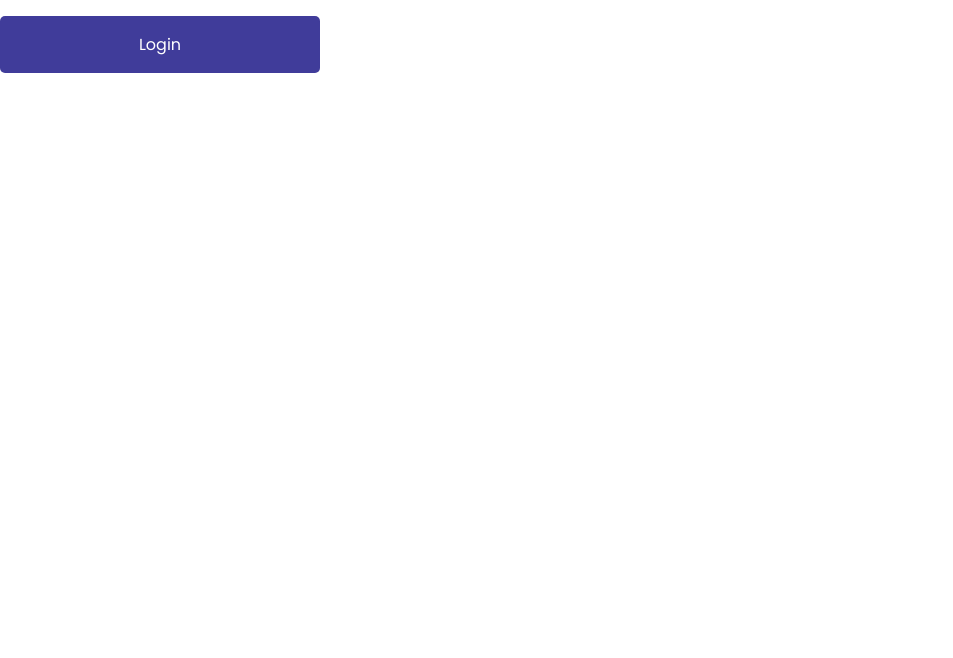
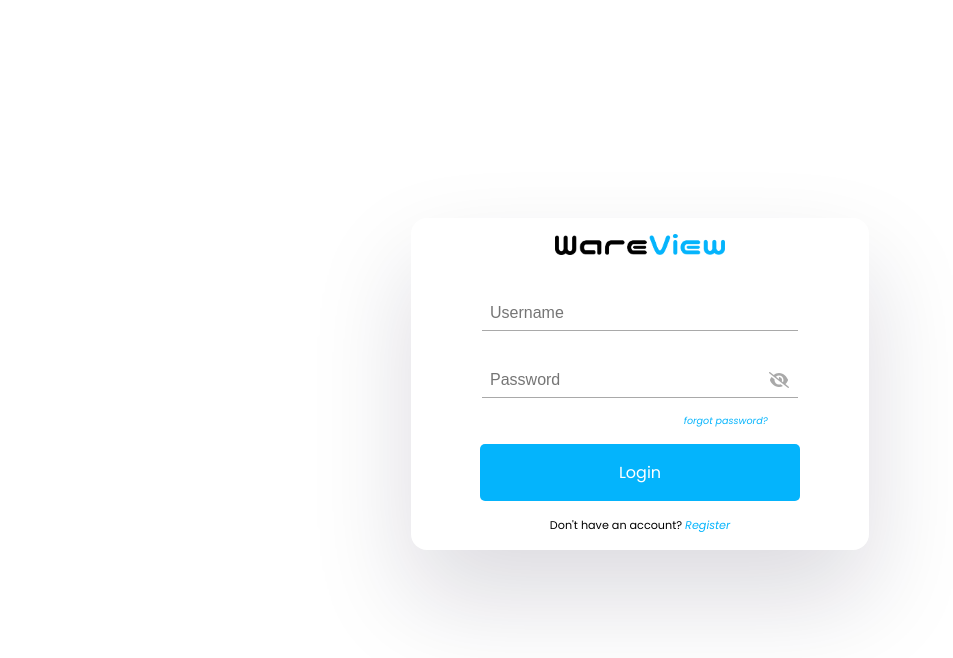
Before and after one commit to covenantcodes/Product-Management-System, a React (Vite) app: page / in a window 1280 px wide. Shown: the top 658 px of the page, without its empty margins (0-953 px from the left). Built offline with nearby package versions, Linux system fonts and the light colour scheme; a web font is replaced by a local one.

Commit message:
Added Login Page

```diff
--- a/package.json
+++ b/package.json
@@ -10,6 +10,12 @@
     "preview": "vite preview"
   },
   "dependencies": {
+    "@fortawesome/fontawesome-free": "^6.5.1",
+    "@fortawesome/fontawesome-svg-core": "^6.5.1",
+    "@fortawesome/free-brands-svg-icons": "^6.5.1",
+    "@fortawesome/free-regular-svg-icons": "^6.5.1",
+    "@fortawesome/free-solid-svg-icons": "^6.5.1",
+    "@fortawesome/react-fontawesome": "^0.2.0",
     "react": "^18.2.0",
     "react-dom": "^18.2.0"
   },
--- a/src/App.tsx
+++ b/src/App.tsx
@@ -1,23 +1,10 @@
 import './App.css'
-import CustomButton from './Custom/Button/Button'
+import Login from './Auth/Login'
 
 const App = () => {
   return (
     <div>
-          <CustomButton
-            border="none"
-            color="white"
-            padding="1rem"
-            onClick={() => {console.log("Login")} }
-            radius="5px"
-            label="Login"
-            bgcolor="var(--primary-color)"
-            width="320px"
-            fontFamily="var(--main-font)"
-            fontSize="1rem"
-            marginTop="1rem"
-            cursor="pointer"
-          />
+          <Login/>
     </div>
   )
 }
--- /dev/null
+++ b/src/Auth/Login.css
@@ -0,0 +1,84 @@
+.main-container {
+  padding: 2rem;
+  display: flex;
+  align-items: center;
+  justify-content: center;
+  height: 88vh;
+}
+
+.login-container {
+  border-radius: 1rem;
+  width: 35%;
+  padding: 1rem;
+  display: flex;
+  flex-direction: column;
+  align-items: center;
+  justify-content: center;
+  box-shadow: rgba(17, 12, 46, 0.15) 0px 48px 100px 0px;
+}
+
+.welcome-text {
+  font-size: var(--heading-one-size);
+  font-weight: var(--heading-one-weight);
+  font-family: var(--heading-one);
+}
+
+.logo-container {
+  display: flex;
+  align-items: center;
+  justify-content: center;
+}
+
+.logo-container img {
+  width: 40%;
+}
+
+.error-text {
+  color: red;
+  font-size: 0.8rem;
+  font-style: italic;
+  display: flex;
+  text-align: center;
+}
+
+.error-text.success {
+  color: rgb(3, 185, 3);
+}
+
+.password-input-container {
+  display: flex;
+  align-items: center;
+  justify-content: center;
+}
+
+.eyeIcon {
+  cursor: pointer;
+  margin-left: -1.8rem;
+  color: var(--primary-color);
+}
+
+.eyeSlash {
+  cursor: pointer;
+  margin-left: -1.8rem;
+  color: var(--custom-grey);
+}
+
+.forgot-password-container {
+  text-align: right;
+  font-size: 0.6rem;
+  font-style: italic;
+  width: 60%;
+  color: var(--primary-color);
+  cursor: pointer;
+}
+
+.cta-register {
+  padding-top: 1rem;
+  font-size: 0.7rem;
+}
+
+.cta-register span {
+  color: var(--primary-color);
+  cursor: pointer;
+  font-style: italic;
+}
--- a/src/Auth/Login.tsx
+++ b/src/Auth/Login.tsx
@@ -1,10 +1,102 @@
+import { useState } from "react";
+import "./Login.css";
+import "../Custom/Input/CustomInput.css";
+import CustomButton from "../Custom/Button/Button";
+import { FontAwesomeIcon } from "@fortawesome/react-fontawesome";
+import { faEye } from "@fortawesome/free-solid-svg-icons";
+import { faEyeSlash } from "@fortawesome/free-solid-svg-icons";
+// import loadingGif from "../../img/loader.gif";
+const Login = () => {
+  const [isEye, setIsEye] = useState(true);
+  const [username, setUsername] = useState("");
+  const [password, setPassword] = useState("");
+  // const [message, setMessage] = useState("");
+  // const [isLoading, setIsLoading] = useState(false);
 
-const Login = () => {
+  const handleIconClick = () => {
+    setIsEye((prevIsEye) => !prevIsEye);
+  };
+
+  const onChangeUsername = (e: React.ChangeEvent<HTMLInputElement>) => {
+    const username = e.target.value;
+    setUsername(username);
+  };
+
+  const onChangePassword = (e: React.ChangeEvent<HTMLInputElement>) => {
+    const password = e.target.value;
+    setPassword(password);
+  };
   return (
     <div>
+      <div className="main-container">
+        <div className="login-container">
+          <div className="logo-container">
+            <img src="../../img/logo.png" alt="" />
+          </div>
+          <p className="error-text"></p>
+          <div className="custom-input">
+            <input
+              type="text"
+              placeholder="Username"
+              autoComplete="off"
+              onChange={onChangeUsername}
+              value={username}
+              required
+            />
+          </div>
 
+          <div className="password-input-container custom-input">
+            <input
+              type={isEye ? "password" : "text"}
+              placeholder="Password"
+              id="password"
+              onChange={onChangePassword}
+              value={password}
+              required
+            />
+            <div className="eyeIcon-container" onClick={handleIconClick}>
+              {isEye ? (
+                <FontAwesomeIcon className="eyeSlash" icon={faEyeSlash} />
+              ) : (
+                <FontAwesomeIcon className="eyeIcon" icon={faEye} />
+              )}
+            </div>
+          </div>
+
+          <div className="forgot-password-container">forgot password?</div>
+
+          <CustomButton
+            border="none"
+            color="white"
+            padding="1rem"
+            onClick={() => {
+              console.log("Login");
+            }}
+            radius="5px"
+            label="Login"
+            bgcolor="var(--primary-color)"
+            width="320px"
+            fontFamily="var(--main-font)"
+            fontSize="1rem"
+            marginTop="1rem"
+            cursor="pointer"
+          />
+
+          <div className="cta-register">
+            Don't have an account? <span>Register</span>{" "}
+          </div>
+        </div>
+
+        {/* Loading Modal */}
+        {/* {isLoading && (
+        <div className="loading-modal">
+          <div className="loading-spinner"></div>
+          <img src={loadingGif} alt="Loading...." />
+        </div>
+      )} */}
+      </div>
     </div>
-  )
-}
+  );
+};
 
-export default Login
+export default Login;
--- /dev/null
+++ b/src/Custom/Input/CustomInput.css
@@ -0,0 +1,47 @@
+input {
+    border: none;
+  }
+
+  .custom-input {
+    margin: 1rem;
+  }
+
+  .custom-input input {
+    width: 300px;
+  }
+  .custom-input label {
+    display: block;
+    margin-bottom: 5px;
+    font-family: var(--font-family);
+  }
+
+  .custom-input input[type="text"],
+  .custom-input input[type="password"] {
+    padding: 8px;
+    font-size: 16px;
+    border-bottom: 1px solid var(--custom-grey);
+    transition: border-color 0.3s ease;
+  }
+
+  /* Border color change on focus */
+  .custom-input input[type="text"]:focus,
+  .custom-input input[type="password"]:focus {
+    outline: none;
+    border-bottom: 1px solid var(--primary-color);
+    box-shadow: 0 0.5px 0px 0px var(--primary-color);
+  }
+
+  .custom-input select {
+    width: 320px;
+    border: none;
+    color: #747474;
+    border-bottom: 1px solid var(--custom-grey);
+    padding-top: 1rem;
+    font-size: 15px;
+    padding-bottom: 1rem;
+    font-family: var(--font-family);
+  }
+
+  .custom-input select:focus {
+    outline: none;
+  }
--- /dev/null
+++ b/src/Custom/Input/CustomInput.tsx
@@ -0,0 +1,41 @@
+import React, { useState } from 'react';
+import './CustomInput.css';
+
+interface CustomInputProps {
+  label: string;
+  width?: string;
+  type?: string;
+  validations?: ((value: string) => JSX.Element | undefined)[];
+}
+
+const CustomInput: React.FC<CustomInputProps> = ({ label, width, type, validations }) => {
+  const [value, setValue] = useState('');
+  const [validationError, setValidationError] = useState<JSX.Element | undefined>(undefined);
+
+  const handleChange = (event: React.ChangeEvent<HTMLInputElement>) => {
+    setValue(event.target.value);
+    if (validations) {
+      let error: JSX.Element | undefined;
+      for (const validate of validations) {
+        error = validate(event.target.value);
+        if (error) break; // Exit loop if there's a validation error
+      }
+      setValidationError(error);
+    }
+  };
+
+  return (
+    <div className="custom-input">
+      <input
+        type={type || 'text'}
+        value={value}
+        onChange={handleChange}
+        style={{ width: width || '200px' }}
+        placeholder={label}
+      />
+      {validationError && validationError}
+    </div>
+  );
+};
+
+export default CustomInput;
--- a/src/index.css
+++ b/src/index.css
@@ -1,7 +1,7 @@
 @import url('https://fonts.googleapis.com/css2?family=Poppins:ital,wght@0,100;0,200;0,300;0,400;0,500;0,600;0,700;0,800;0,900;1,100;1,200;1,300;1,400;1,500;1,600;1,700;1,800;1,900&display=swap');
 
 :root {
-  --primary-color: #403c9a;
+  --primary-color: #04B4FC;
   --secondary-color: #6c757d;
   --light-background-color: #bcf5f975;
 
```
Also changed, not shown: img/logo.png (added), 1 other file (tests, documents, lock files or other folders).
